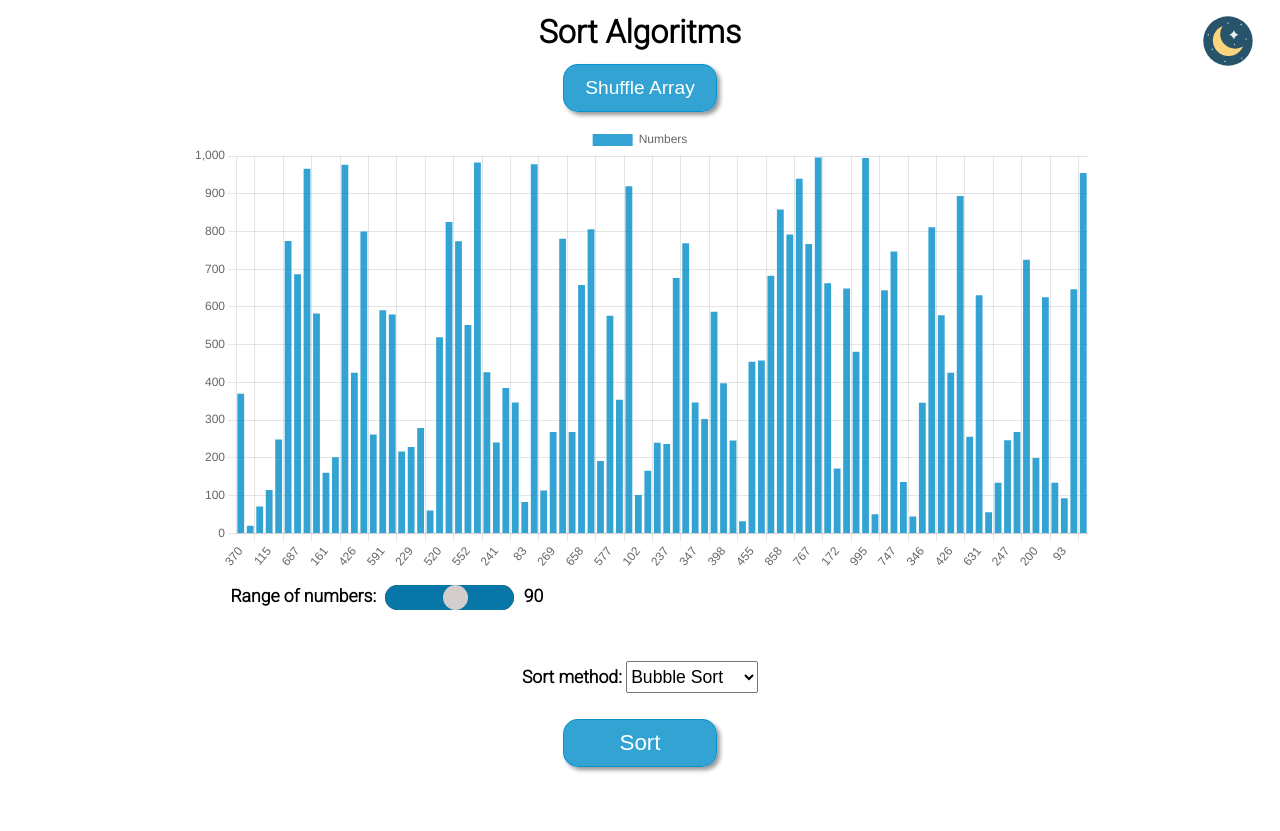
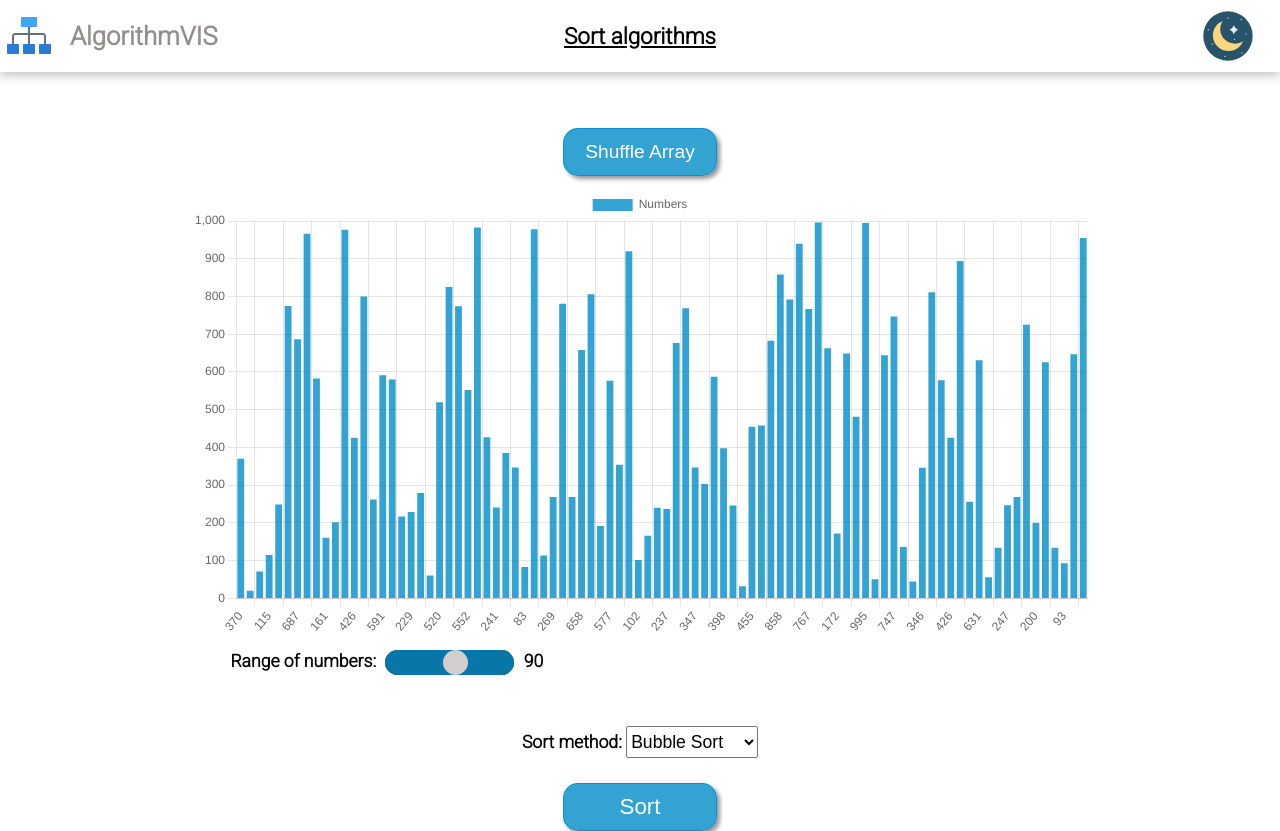
Before and after one commit to Joaov511/Sorting-Algorithms-Site, a plain HTML site: page index.html in a window 1280 px wide. Before the commit the page ends 800 px from the top, so only its background shows below. Drawn offline with nearby package versions, Linux system fonts and the light colour scheme; some packages are replaced by stand-ins of ours.

Commit message:
Header was implemented

```diff
--- a/index.html
+++ b/index.html
@@ -22,17 +22,23 @@
     <script src="script.js" async></script>
   </head>
   <body>
-      <h1>Sort Algoritms</h1>
 
-      <img src="dark-mode.svg" alt="" id="themeSwitch">
+      <header id="header1">
+        <img src="logo.png" alt="" id="logo">
+        <label id="companyName">AlgorithmVIS</label>
+
+        <ul>
+          <li><a href="" id="headerItem1">Sort algorithms</a></li>
+        </ul>
+
+        <img src="dark-mode.svg" alt="" id="themeSwitch">
+      </header>
 
       <div class="centerBtn">
         <button id="shuffleArray">Shuffle Array</button>
       </div>
 
-
       <canvas id="chart"></canvas>
-
 
       <div class="range">
 
@@ -56,5 +62,6 @@
       <Button id="sortBtn">Sort</Button>
       </div>
 
+
   </body>
 </html>
--- a/script.js
+++ b/script.js
@@ -11,7 +11,8 @@ const shuffleBtn = document.getElementById('shuffleArray');
 const rangeInput = document.getElementById('rangeInput');
 const rangeValue = document.getElementById('rangeValue');
 const themeSwitch = document.getElementById("themeSwitch");
-
+const header = document.getElementById("header1");
+const headerItem1 = document.getElementById("headerItem1");
 
 //Chart
 const backgroundColors = ['rgba(0, 140, 200, 0.8)','rgba(224, 34, 49, 0.8)']
@@ -146,13 +147,16 @@ themeSwitch.addEventListener('click', function() {
         switch(isDarkMode) {
             case false : {
                 document.body.style.backgroundColor = "rgb(24,26,27)";
-                document.body.style.color = "rgb(236, 229, 229";
+                document.body.style.color = "rgb(236, 229, 229)";
 
-                sortType.style.color = "rgb(236, 229, 229";
+                sortType.style.color = "rgb(236, 229, 229)";
                 sortType.style.backgroundColor = "rgb(59,59,59)";
 
                 sortBtn.style.boxShadow = "inset 3px 3px 18px rgba(5, 98, 138, 0.8)";
                 shuffleBtn.style.boxShadow = "inset 3px 3px 18px rgba(5, 98, 138, 0.8)";
+
+                header.style.backgroundColor = "rgb(24,26,27)";
+                headerItem1.style.color = "rgb(236, 229, 229)";
 
                 resetAnimation(themeSwitch);
                 themeSwitch.style.animation = "switchThemeAnim 0.9s linear";
@@ -170,6 +174,9 @@ themeSwitch.addEventListener('click', function() {
                 sortBtn.style.boxShadow = "3px 3px 4px #979696";
                 shuffleBtn.style.boxShadow = "3px 3px 4px #979696";
 
+                header.style.backgroundColor = "white";
+                headerItem1.style.color = "black";
+
                 resetAnimation(themeSwitch);
                 themeSwitch.style.animation = "switchThemeAnim 0.9s linear";
                 themeSwitch.src = "dark-mode.svg";
--- a/style.css
+++ b/style.css
@@ -12,19 +12,59 @@ body {
     overflow-x: hidden;
 }
 
-h1 {
+header {
+    width: 100%;
+    height: 4.5rem;
+    position: fixed;
+    top: 0;
+    box-shadow: 0 3px 10px 0 rgb(190, 189, 189);
+    transition: background 2s;
     display: flex;
-    justify-content: center;
+    justify-content: space-evenly;
+    align-items: center;
+    background-color: white;
     font-family: 'Roboto', sans-serif;
-    margin-top: 1%;
+    font-weight: bold;
+}
+
+ul {
+    list-style-type: none;
+}
+
+header ul {
+    display: inline-block;
+}
+
+header ul li {
+    font-size: 1.4rem;
+}
+
+header ul li a {
+    text-decoration: underline;
+    color: black;
+}
+
+#logo {
+    width: 48px;
+    height: 48px;
+    position: absolute;
+    left: 5px;
+    display: flex;
+}
+
+#companyName {
+    font-size: 1.6rem;
+    color: #918e8e;
+    position: absolute;
+    left: 70px;
+    display: flex;
 }
 
 #themeSwitch {
     width: 50px;
     height: 50px;
     position: absolute;
-    left: 96%;
-    top : 2%;
+    right: 5px;
 }
 
 #themeSwitch:hover {
@@ -33,10 +73,10 @@ h1 {
 
 @keyframes switchThemeAnim {
     0% {
-        transform: translateX(0);
     }
     20% {
         transform: translateX(200px);
+
     }
     100% {
         transform: translateX(0);
@@ -44,7 +84,7 @@ h1 {
 }
 
 #shuffleArray {
-    margin-top: 1%;
+    margin-top: 5%;
     height: 3rem;
     width: 8%;
     border-radius: 15px;
@@ -165,6 +205,7 @@ button:active {
 }
 
 
+
 @media screen and (min-width:1000px) and (max-width:1650px) {
     #moves {
         margin-top: 2%;
@@ -187,6 +228,7 @@ button:active {
     }
     #shuffleArray {
         width: 12%;
+        margin-top: 10%;
     }
 }
 
@@ -204,6 +246,7 @@ button:active {
     #chart {
         margin-left: 8%;
         margin-right: 8%;
+        margin-top: 5%;
     }
     #themeSwitch {
         left: 90%;
@@ -213,12 +256,13 @@ button:active {
     }
     #shuffleArray {
         width: 17%;
+        margin-top: 14%;
     }
 }
 
 @media screen and (max-width:600px) {
-    h1 {
-        margin-bottom: 6%;
+    header ul {
+        display: none;
     }
     #chart {
         margin-left: 2%;
@@ -235,6 +279,7 @@ button:active {
     #shuffleArray {
         width: 30%;
         margin-bottom: 6%;
+        margin-top: 25%;
     }
     #moves {
         margin-top: 10%;
```
Also changed, not shown: logo.png (added).
